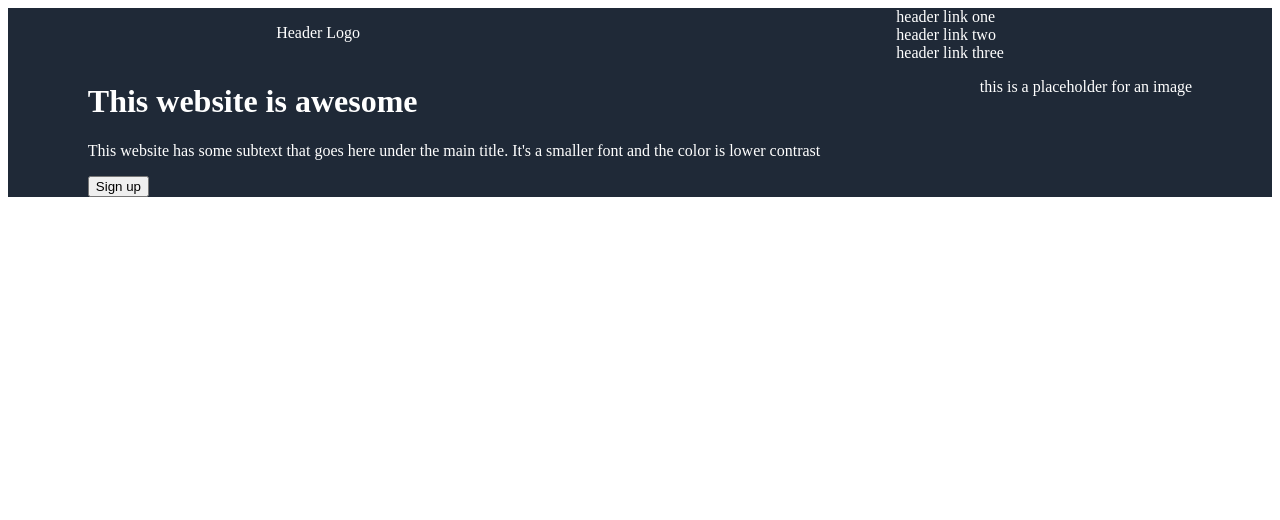
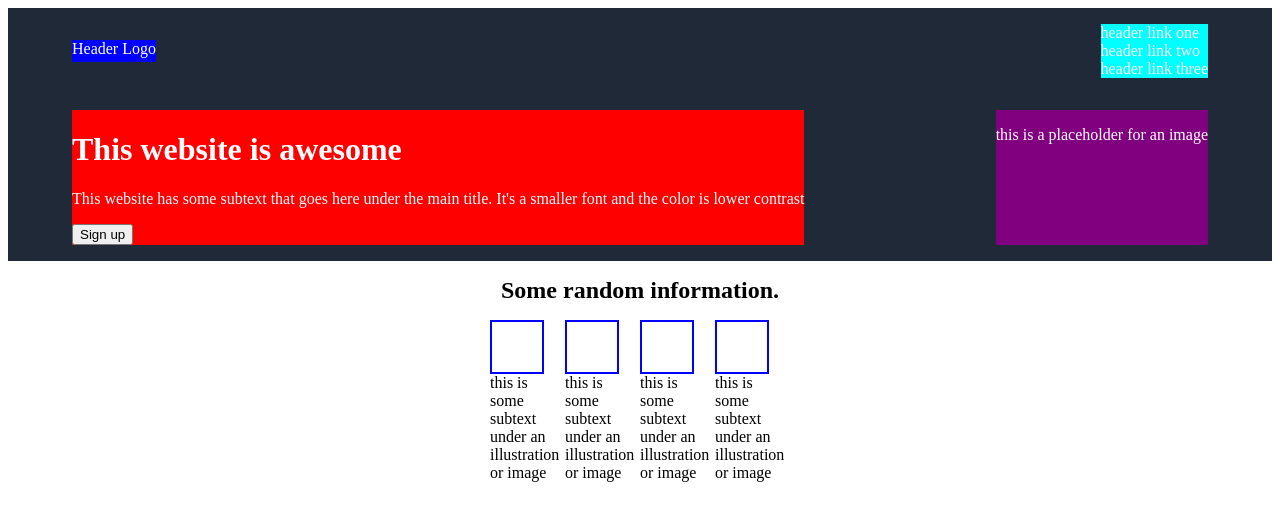
Before and after one commit to Nipun-Renaissance/landing-page, a plain HTML site: page index.html in a window 1280 px wide. Drawn offline with Linux system fonts and the light colour scheme.

Commit message:
Add first container and optimize header
Added margin and padding to header

```diff
--- a/index.html
+++ b/index.html
@@ -37,5 +37,30 @@
           </div>
         </div>
     </div>
+    <div class="firstcontainer">
+        <h2>
+            Some random information.
+        </h2>
+        <div class="mainbox">
+            <div class="box">
+                <div class="boxdi"></div>
+                <div>this is some subtext under an illustration or image</div>
+            </div>
+            <div class="box">
+                <div class="boxdi"></div>
+                <div>this is some subtext under an illustration or image</div>
+            </div>
+            <div class="box">
+                <div class="boxdi"></div>
+                <div>this is some subtext under an illustration or image</div>
+            </div>
+            <div class="box">
+                <div class="boxdi"></div>
+                <div>this is some subtext under an illustration or image</div>
+            </div>
+
+        </div>
+    </div>
+
 </body>
 </html>
--- a/styles.css
+++ b/styles.css
@@ -3,17 +3,56 @@
     flex-direction: column;
     background-color: #1F2937;
     color: white;
+    /* padding: 16px 80px 48px 80px; */
     /* max-width: 700px; */
 }
-.upperheader,
-.lowerheader {
+body {
     display: flex;
-    justify-content: space-around;
-    flex-wrap: wrap;
+    justify-content: flex-start;
+    height: 100vh;
+    flex-direction: column;
+    /* margin: 0; */
+    /* width: 33%; */
+    /* align-items: center; */
+}
+ul {
+    margin: 0;
+    padding: 0;
+    list-style: none;
+    background-color: aqua;
+}
+.leftlowerheader {
+    background-color: red;
 
 }
-ul {
-    list-style: none;
-    margin: 0;
-    padding: 0;
+.placeholder {
+    background-color: purple;
 }
+.upperheader p {
+    background-color: blue;
+
+}
+.upperheader, .lowerheader {
+    display: flex;
+    margin: 16px 64px;
+    justify-content: space-between;
+}
+h2 {
+    text-align: center;
+    margin-top: 16px;
+    margin-bottom: 16px;
+}
+.mainbox {
+    display: flex;
+    justify-content: center;
+    flex-wrap: wrap
+}
+.box {
+    width: 75px;
+    height: 75px;
+}
+.boxdi {
+    width: 50px;
+    height: 50px;
+    border: 2px solid blue;
+}
```
